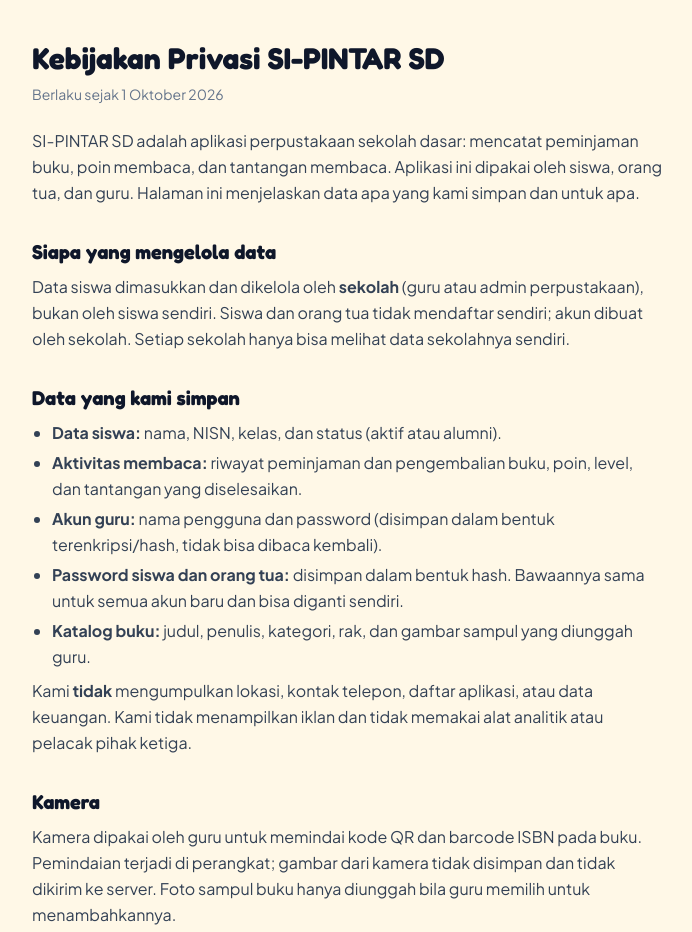
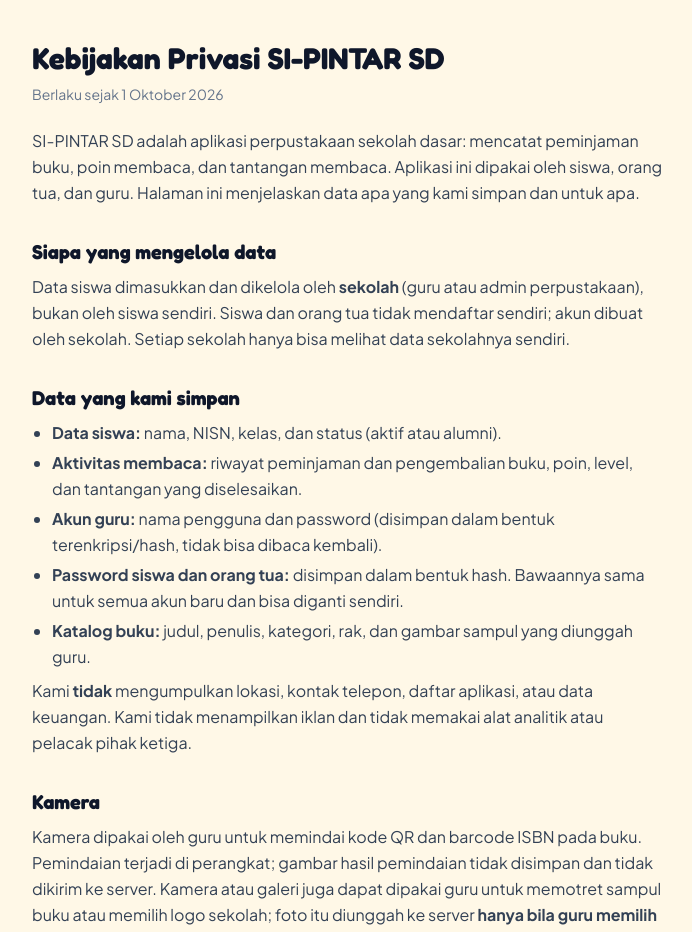
Before and after one commit to achmadfitriansyah/si-pintar-sd, a Next.js app: page /kebijakan-privasi in a window 1280 px wide. Shown: the top 932 px of the page, without its empty margins (292-984 px from the left). Built offline with nearby package versions, Linux system fonts and the light colour scheme.

Commit message:
Kebijakan privasi: jelaskan unggah foto sampul dan logo
Co-Authored-By: Claude Sonnet 5.5 <noreply@anthropic.com>
Claude-Session: https://claude.ai/code/session_01Q7do2WEV52up6L8JJPk1Wh

```diff
--- a/app/kebijakan-privasi/page.jsx
+++ b/app/kebijakan-privasi/page.jsx
@@ -41,7 +41,7 @@ export default function KebijakanPrivasi() {
 
       <Section title="Kamera">
         <p>
-          Kamera dipakai oleh guru untuk memindai kode QR dan barcode ISBN pada buku. Pemindaian terjadi di perangkat; gambar dari kamera tidak disimpan dan tidak dikirim ke server. Foto sampul buku hanya diunggah bila guru memilih untuk menambahkannya.
+          Kamera dipakai oleh guru untuk memindai kode QR dan barcode ISBN pada buku. Pemindaian terjadi di perangkat; gambar hasil pemindaian tidak disimpan dan tidak dikirim ke server. Kamera atau galeri juga dapat dipakai guru untuk memotret sampul buku atau memilih logo sekolah; foto itu diunggah ke server <b>hanya bila guru memilih menyimpannya</b>, dan dipakai untuk menampilkan sampul buku dan logo di aplikasi. Aplikasi tidak membaca foto lain di perangkat.
         </p>
       </Section>
 
```
